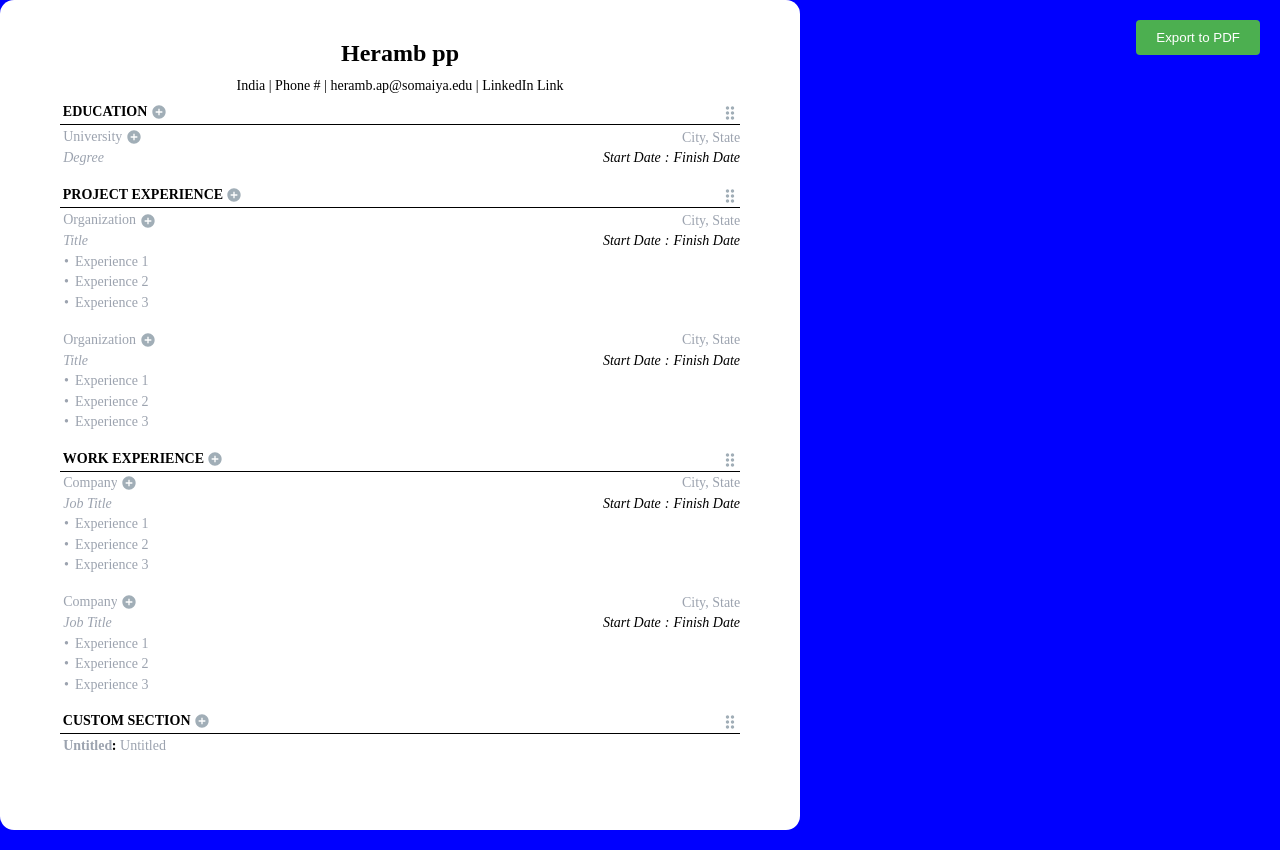
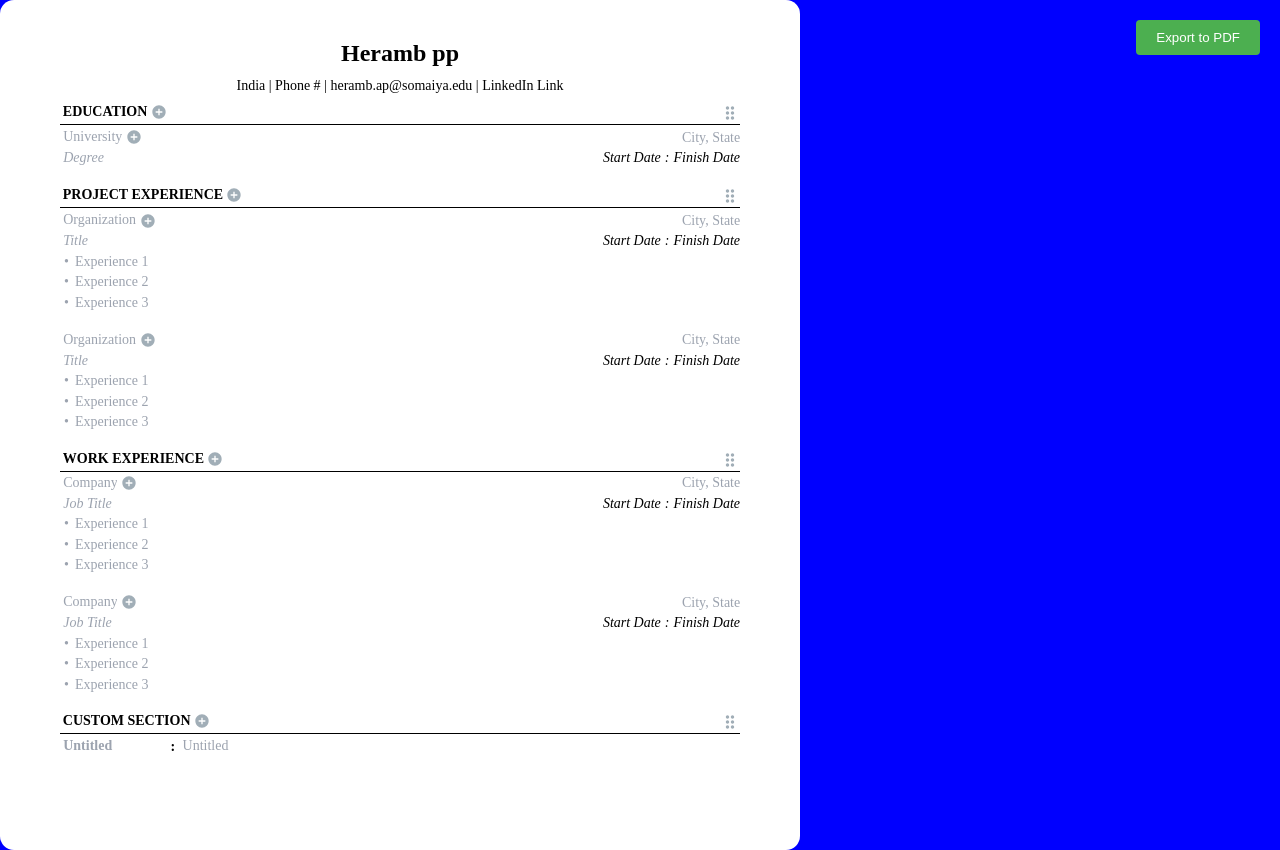
Before and after one commit to aarushsaboo/resume-frontend, a React (Create React App) app: page / in a window 1280 px wide. Built offline with nearby package versions, Linux system fonts and the light colour scheme; the HTML template or start-up script is replaced by a standard one.

Commit message:
custom section works now. gotta change min width & spacing

```diff
--- a/src/components/CustomSection/CustomSection.js
+++ b/src/components/CustomSection/CustomSection.js
@@ -1,27 +1,114 @@
-import styles from './CustomSection.module.css';
-import Heading from '../Heading/Heading';
+import { useState, useRef, useEffect } from "react"
+import styles from "./CustomSection.module.css"
+import Heading from "../Heading/Heading"
 
-const CustomSection = ({leftIconStyles, rightIconStyles}) => {
+const EntryRow = ({ onKeyDown, leftIconStyles, rightIconStyles }) => {
+  const [keyText, setKeyText] = useState("")
+  const [valueText, setValueText] = useState("")
+  const keyInputRef = useRef(null)
+  const valueTextareaRef = useRef(null)
+
+  const handleKeyInput = (e) => {
+    setKeyText(e.target.value)
+    adjustInputWidth(e.target)
+  }
+
+  const handleValueInput = (e) => {
+    setValueText(e.target.value)
+    adjustTextareaHeight(e.target)
+  }
+
+  const adjustInputWidth = (element) => {
+    if (!element) return
+    // Create temporary span to measure text width
+    const span = document.createElement("span")
+    span.style.fontSize = "14px"
+    span.style.fontFamily = "Times New Roman"
+    span.style.fontWeight = "700"
+    span.style.visibility = "hidden"
+    span.style.position = "absolute"
+    span.style.whiteSpace = "pre"
+    span.textContent = element.value || element.placeholder
+    document.body.appendChild(span)
+    const width = span.getBoundingClientRect().width
+    document.body.removeChild(span)
+    // Add some padding to prevent text from touching the edges
+    element.style.width = `${Math.max(100, width + 10)}px`
+  }
+
+  const adjustTextareaHeight = (element) => {
+    if (!element) return
+    element.style.height = "auto"
+    element.style.height = `${element.scrollHeight}px`
+  }
+
+  useEffect(() => {
+    adjustInputWidth(keyInputRef.current)
+    adjustTextareaHeight(valueTextareaRef.current)
+  }, [keyText, valueText])
+
   return (
-    <div className={styles.customSection}>
-      <Heading
-        heading={"CUSTOM SECTION"}
-        leftIconStyles={leftIconStyles}
-        rightIconStyles={rightIconStyles}
-      />
-      <div className={styles.container2}>
-        <div className={leftIconStyles}></div>
+    <div className={styles.container2}>
+      <div className={leftIconStyles}></div>
+      <div className={styles.fieldGroup}>
         <div className={styles.untitled1}>
-          <p>Untitled</p>
+          <input
+            ref={keyInputRef}
+            type="text"
+            value={keyText}
+            onChange={handleKeyInput}
+            onKeyDown={onKeyDown}
+            className={styles.input}
+            placeholder="Untitled"
+          />
           <div className={rightIconStyles}></div>
         </div>
         <div className={styles.colon}>:&nbsp;</div>
         <div className={styles.untitled2}>
-          <p>Untitled</p>
+          <textarea
+            ref={valueTextareaRef}
+            value={valueText}
+            onChange={handleValueInput}
+            onKeyDown={onKeyDown}
+            className={styles.textarea}
+            placeholder="Untitled"
+          />
         </div>
       </div>
     </div>
   )
-};
+}
 
-export default CustomSection;
+const CustomSection = ({ leftIconStyles, rightIconStyles }) => {
+  const [entries, setEntries] = useState([{ id: 1 }])
+
+  const handleKeyDown = (e) => {
+    if (e.key === "Enter" && !e.shiftKey) {
+      e.preventDefault()
+      const newEntry = {
+        id: Math.max(...entries.map((e) => e.id)) + 1,
+      }
+      setEntries([...entries, newEntry])
+    }
+  }
+
+  return (
+    <div className={styles.customSection}>
+      <Heading
+        heading="CUSTOM SECTION"
+        leftIconStyles={leftIconStyles}
+        rightIconStyles={rightIconStyles}
+      />
+      {entries.map((entry) => (
+        <EntryRow
+          key={entry.id}
+          onKeyDown={handleKeyDown}
+          leftIconStyles={leftIconStyles}
+          rightIconStyles={rightIconStyles}
+        />
+      ))}
+    </div>
+  )
+}
+
+export default CustomSection
--- a/src/components/CustomSection/CustomSection.module.css
+++ b/src/components/CustomSection/CustomSection.module.css
@@ -1,58 +1,69 @@
-/* custom section */
-.customSection{
-    align-self: flex-start;
-    width: 100%;
-}
-.container2{
-    align-items: center;
-    display: flex;
-    position: relative;
-    margin-top: 3.5px;
+.customSection {
+  align-self: flex-start;
+  width: 100%;
 }
 
-.untitled1{
-    cursor: pointer;
-    font-size: 14px;
-    font-family: "Times New Roman", Times, serif;
-    font-weight: 700;
-    height: fit-content;
-    text-align: left;
-    border-color: transparent;
-    border-bottom-width: 1px;
-    min-width: 20px;
+.container2 {
+  display: flex;
+  align-items: flex-start;
+  position: relative;
+  margin-top: 3.5px;
+  width: 100%;
 }
 
-.untitled1 p{
-    margin-left: 0;
-    height: max-content;
-    color: rgb(156 163 175);
+.fieldGroup {
+  display: flex;
+  align-items: flex-start;
+  width: 100%;
 }
 
-.colon{
-    font-size: 14px; font-family: "Times New Roman", Times, serif; font-weight: 700;
-    margin-left: 4px;
+.untitled1 {
+  display: flex;
+  align-items: flex-start;
+  position: relative;
 }
 
-.untitled2{
-
-    cursor: pointer;
-    align-items: flex-start;
-    width: 100%;
-    display: flex
-;
-    position: relative;
-    font-size: 14px;
-    font-family: "Times New Roman", Times, serif;
-    text-align: left;
-
-    border-color: transparent;
-    border-bottom-width: 1px;
-    min-width: 20px;
+.input {
+  border: none;
+  background: transparent;
+  font-size: 14px;
+  font-family: "Times New Roman", Times, serif;
+  font-weight: 700;
+  padding: 0;
+  margin: 0;
+  min-width: 100px;
+  outline: none;
 }
 
-.untitled2 p{
+.colon {
+  font-size: 14px;
+  font-family: "Times New Roman", Times, serif;
+  font-weight: 700;
+  margin: 0 4px;
+  flex-shrink: 0;
+  align-self: flex-start;
+  padding-top: 1px;
+}
 
-    margin-left: 0;
-    height: max-content;
-color: rgb(156 163 175);
+.untitled2 {
+  position: relative;
+  flex: 1;
+  min-width: 50px;
 }
+
+.textarea {
+  border: none;
+  background: transparent;
+  resize: none;
+  font-size: 14px;
+  font-family: "Times New Roman", Times, serif;
+  padding: 0;
+  margin: 0;
+  width: 100%;
+  outline: none;
+}
+
+.input::placeholder,
+.textarea::placeholder {
+  color: rgb(156 163 175);
+}
```
